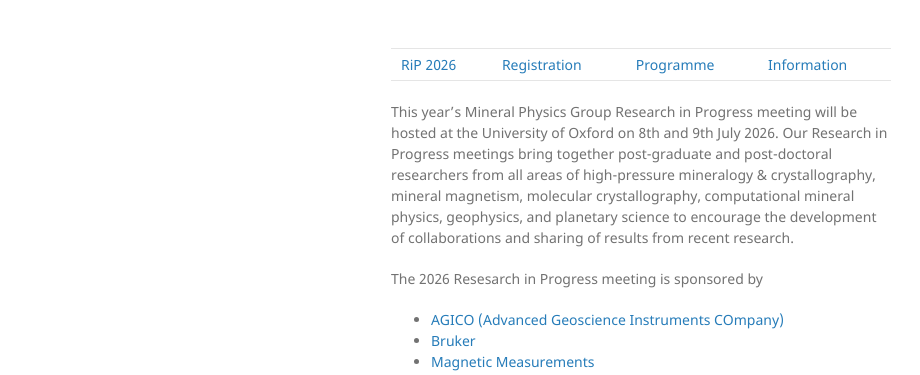
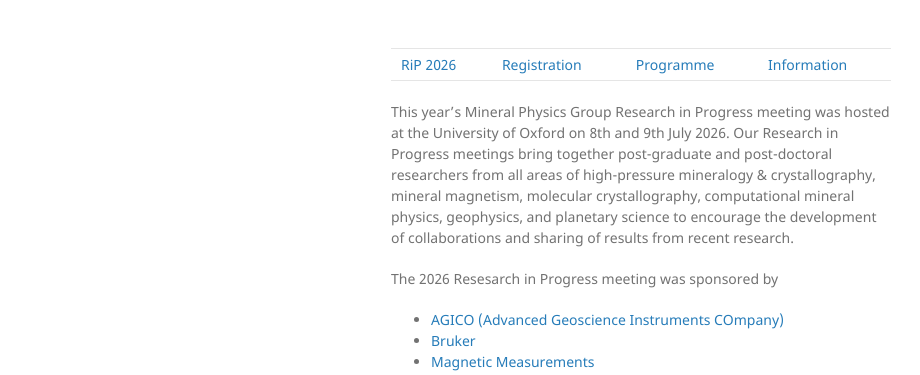
Before and after one commit to MinPhys/MinPhys.github.io, a Jekyll site: the page built from RiP_2026/RiP_2026.md, in a window 1280 px wide and 1047 px high. Shown: the part 455-830 px from the top of the window, without its empty margins (179-1099 px from the left). Built offline with Jekyll 4.4.1, drawn with Linux system fonts in a browser that asks for light colours.

Commit message:
Correct tense and spelling in RiP_2026.md

```diff
--- a/RiP_2026/RiP_2026.md
+++ b/RiP_2026/RiP_2026.md
@@ -9,9 +9,9 @@
 |----|----|----|----|
 | [RiP 2026](./RiP_2026.html) | [Registration](./RiP_2026-registration.html) | [Programme](./RiP_2026-programme.html) | [Information](./RiP_2026-information.html) |
 
-This year's Mineral Physics Group Research in Progress meeting will be hosted at the University of Oxford on 8th and 9th July 2026. Our Research in Progress meetings bring together post-graduate and post-doctoral researchers from all areas of high-pressure mineralogy & crystallography, mineral magnetism, molecular crystallography, computational mineral physics, geophysics, and planetary science to encourage the development of collaborations and sharing of results from recent research.
+This year's Mineral Physics Group Research in Progress meeting was hosted at the University of Oxford on 8th and 9th July 2026. Our Research in Progress meetings bring together post-graduate and post-doctoral researchers from all areas of high-pressure mineralogy & crystallography, mineral magnetism, molecular crystallography, computational mineral physics, geophysics, and planetary science to encourage the development of collaborations and sharing of results from recent research.
 
-The 2026 Resesarch in Progress meeting is sponsored by
+The 2026 Resesarch in Progress meeting was sponsored by
 * <a href="https://www.agico.cz/">AGICO (Advanced Geoscience Instruments COmpany)</a>
 * <a href="https://www.bruker.com/en.html">Bruker</a>
 * <a href="http://www.magnetic-measurements.com/">Magnetic Measurements</a>
```
